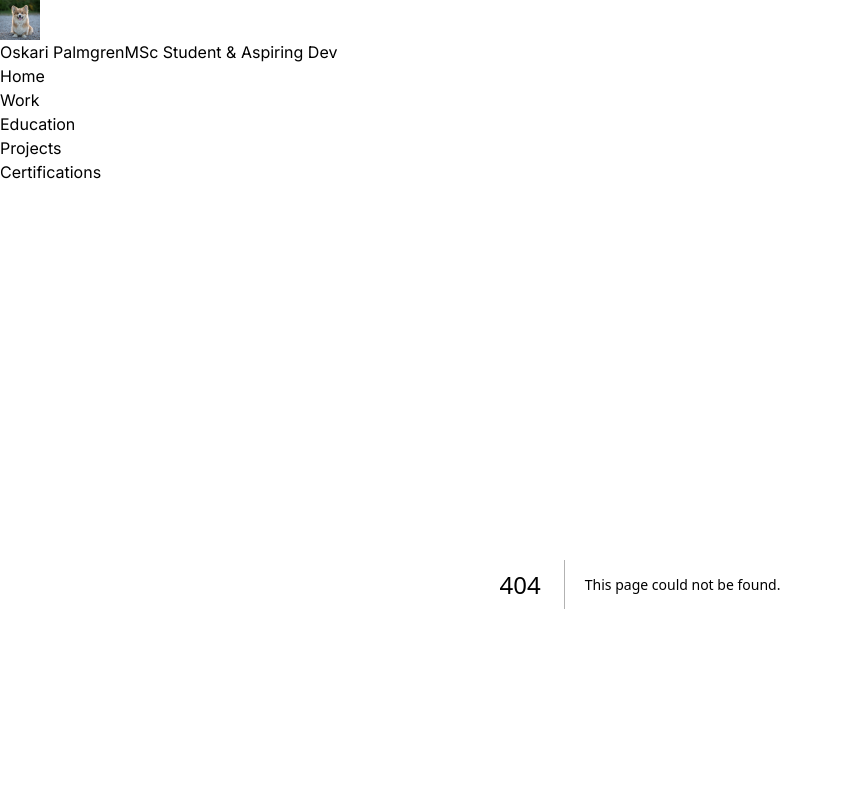
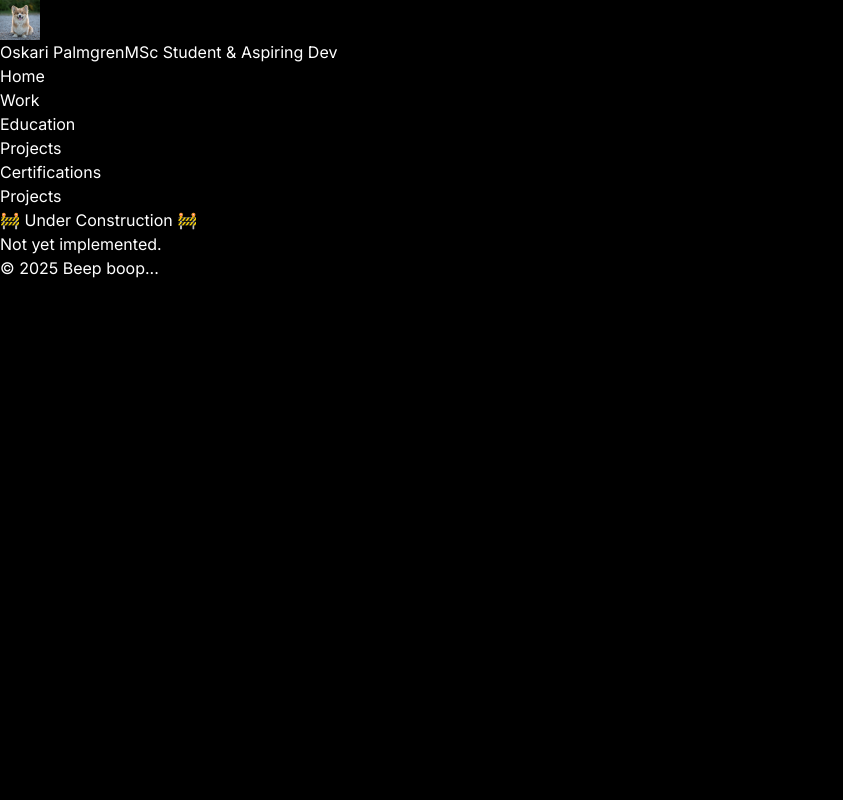
Before and after one commit to Palmgrenoskari/portfolio-site, a Next.js app: page /projects in a window 1280 px wide. Before the commit this address had no page. Shown: the top 800 px of the page, without its empty margins (0-843 px from the left). Built offline with nearby package versions, Linux system fonts and the light colour scheme.

Commit message:
quick project page fill

```diff
--- /dev/null
+++ b/src/app/projects/page.tsx
@@ -0,0 +1,14 @@
+import React from "react";
+
+export default function Projects() {
+  return (
+    <div className="min-h-screen p-8">
+      <h1 className="text-4xl font-bold mb-8">Projects</h1>
+
+      <div className="bg-white/5 p-6 rounded-lg mb-8 backdrop-blur-sm">
+        <p className="text-xl text-yellow-400 mb-4">🚧 Under Construction 🚧</p>
+        <p className="text-gray-300">Not yet implemented.</p>
+      </div>
+    </div>
+  );
+}
```
